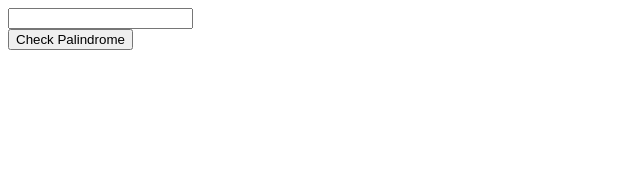
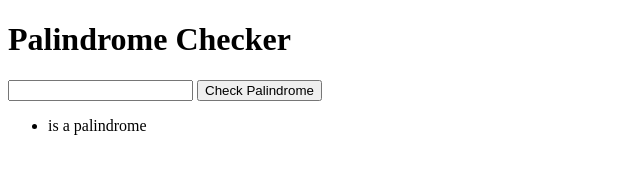
Before and after one commit to grizzman1/palindrome-checker, a plain HTML site: page index.html in a window 1280 px wide. Both pictures are taken after a click on the button "Check Palindrome". Shown: the whole page, without its empty margins (0-640 px from the left). Drawn offline with nearby package versions, Linux system fonts and the light colour scheme.

Commit message:
2nd commit

```diff
--- a/index.html
+++ b/index.html
@@ -2,15 +2,15 @@
 <html lang="en">
 <head>
   <meta charset="UTF-8">
-  <title>Palindrome</title>
+  <title>Palindrome Checker</title>
+  <link rel="stylesheet" href="style.css">
 </head>
 <body>
 
+  <h1>Palindrome Checker</h1>
+
   <div>
     <input type="text" id="textInput" />
-  </div>
-
-  <div>
     <input type="button" id="doAction" value="Check Palindrome" />
   </div>
 
@@ -18,5 +18,7 @@
 
   </ul>
 
+  <script src="https://code.jquery.com/jquery-3.2.1.min.js"></script>
+  <script src="script.js"></script>
 </body>
 </html>
--- a/script.js
+++ b/script.js
@@ -0,0 +1,16 @@
+var $textInput = $("#textInput"),
+    $button = $("#doAction"),
+    $results = $("#results");
+
+
+$button.on("click", function() {
+  let word = $textInput.val();
+  let reversedWord = word.split("").reverse().join("");
+
+  if (word === reversedWord) {
+    $results.append(`<li>${word} is a palindrome</li>`)
+  }else{
+    $results.append(`<li>${word} is NOT a palindrome</li>`)
+  }
+
+});
```
